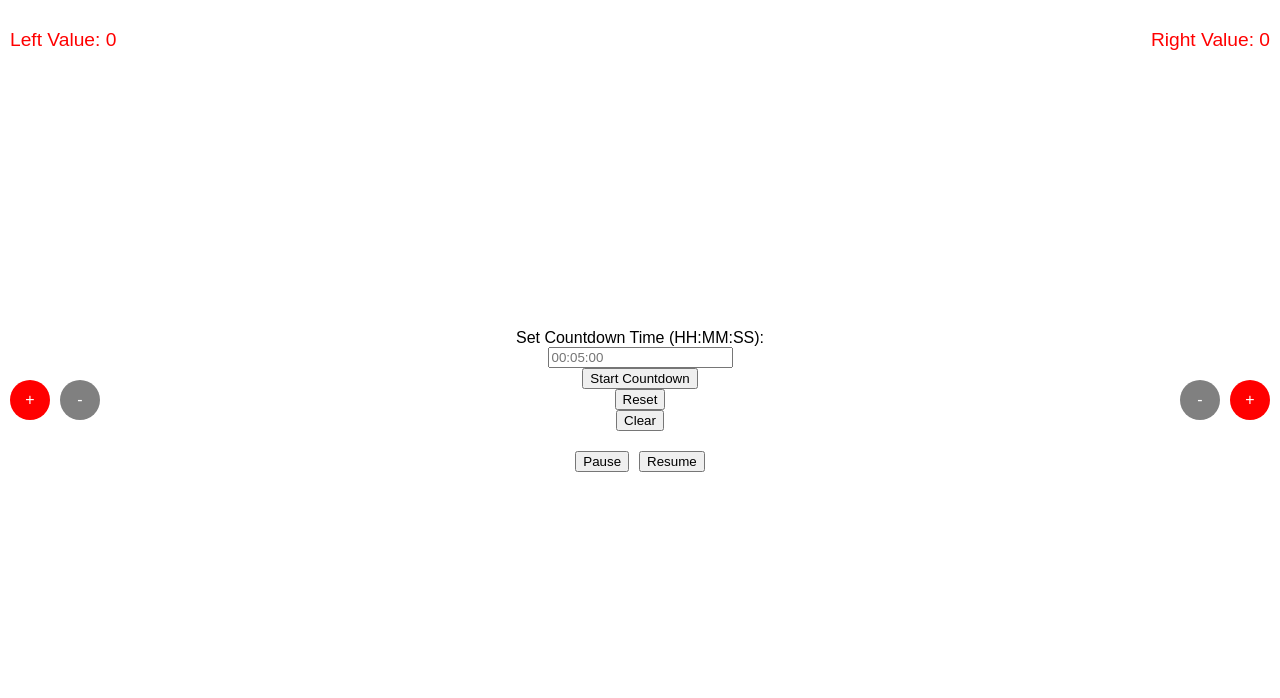
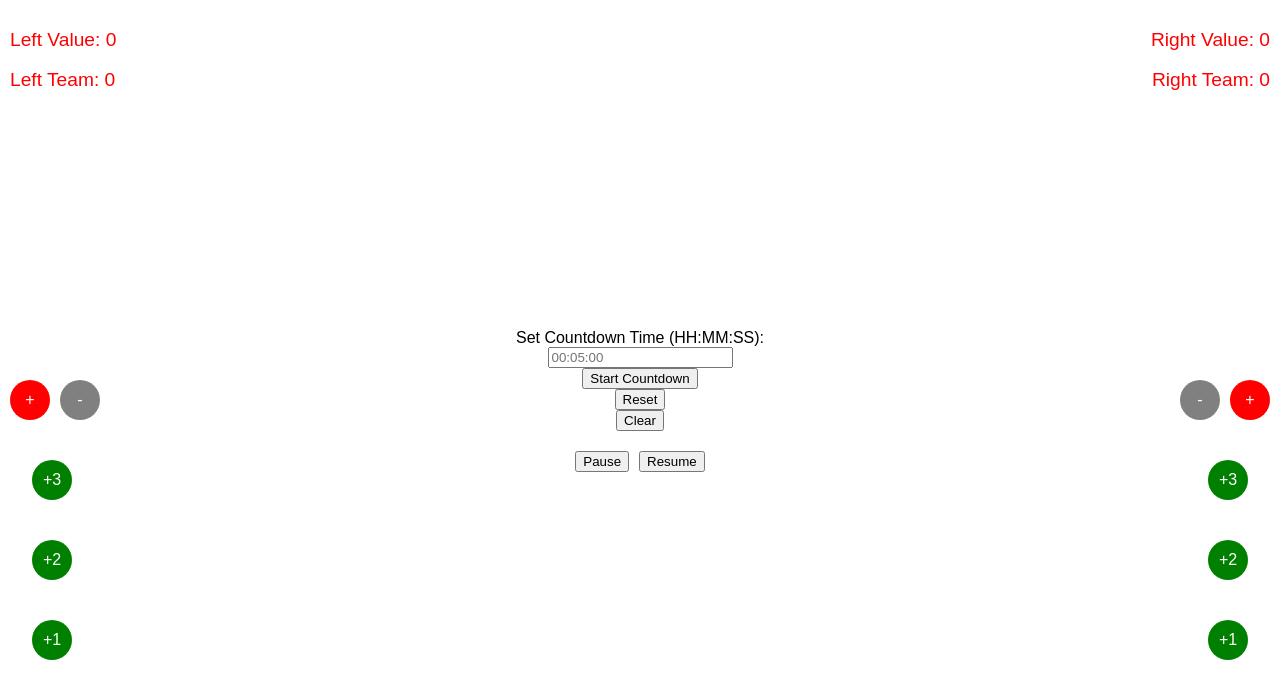
Before and after one commit to prats3992/score-board, a plain HTML site: page index.html in a window 1280 px wide. Drawn offline with Linux system fonts and the light colour scheme.

Commit message:
Added Team Scoring

```diff
--- a/index.html
+++ b/index.html
@@ -26,7 +26,7 @@
       gap: 10px;
     }
 
-    #leftBtn, #rightBtn, #leftDecreaseBtn, #rightDecreaseBtn {
+    #leftBtn, #rightBtn, #leftDecreaseBtn, #rightDecreaseBtn, #leftBtn3, #rightBtn3, #leftBtn2, #rightBtn2, #leftBtn1, #rightBtn1 {
       position: absolute;
       top: 50%;
       transform: translateY(-50%);
@@ -36,6 +36,48 @@
       border: none;
       border-radius: 50%;
       cursor: pointer;
+    }
+
+    #leftBtn3 {
+      top: 60%;
+      left: 2.5%;
+      background-color: green;
+      color: white;
+    }
+
+    #rightBtn3 {
+      top: 60%;
+      right: 2.5%;
+      background-color: green;
+      color: white;
+    }
+
+    #leftBtn2 {
+      top: 70%;
+      left: 2.5%;
+      background-color: green;
+      color: white;
+    }
+
+    #rightBtn2 {
+      top: 70%;
+      right: 2.5%;
+      background-color: green;
+      color: white;
+    }
+
+    #leftBtn1 {
+      top: 80%;
+      left: 2.5%;
+      background-color: green;
+      color: white;
+    }
+
+    #rightBtn1 {
+      top: 80%;
+      right: 2.5%;
+      background-color: green;
+      color: white;
     }
 
     #leftBtn {
@@ -62,11 +104,21 @@
       color: white;
     }
 
-    #leftValue, #rightValue {
+    #leftValue, #rightValue, #leftScore, #rightScore {
       position: absolute;
       top: 10px;
       color: red;
       font-size: 1.2em;
+    }
+
+    #leftScore {
+      left: 10px;
+      top: 50px;
+    }
+
+    #rightScore {
+      right: 10px;
+      top: 50px;
     }
 
     #leftValue {
@@ -92,6 +144,15 @@
   <button onclick="resumeTimer()">Resume</button>
 </div>
 
+<button id="leftBtn3" onclick="score_inc('left',3)">+3</button>
+<button id="rightBtn3" onclick="score_inc('right',3)">+3</button>
+
+<button id="leftBtn2" onclick="score_inc('left',2)">+2</button>
+<button id="rightBtn2" onclick="score_inc('right',2)">+2</button>
+
+<button id="leftBtn1" onclick="score_inc('left',1)">+1</button>
+<button id="rightBtn1" onclick="score_inc('right',1)">+1</button>
+
 <button id="leftBtn" onclick="increaseCounter('left')">+</button>
 <button id="rightBtn" onclick="increaseCounter('right')">+</button>
 <button id="leftDecreaseBtn" onclick="decreaseCounter('left')">-</button>
@@ -99,6 +160,8 @@
 
 <p id="leftValue">Left Value: 0</p>
 <p id="rightValue">Right Value: 0</p>
+<p id="leftScore">Left Team: 0</p>
+<p id="rightScore">Right Team: 0</p>
 
 <script>
   let timer;
@@ -106,6 +169,8 @@
   let initialTime;
   let leftCounter = 0;
   let rightCounter = 0;
+  let rightScore = 0;
+  let leftScore = 0;
 
   function startTimer() {
     const inputTime = document.getElementById('timeInput').value;
@@ -201,6 +266,16 @@
       document.getElementById('rightValue').innerText = `Right Value: ${rightCounter}`;
     }
   }
+
+  function score_inc(direction, score) {
+    if (direction === 'left') {
+      leftScore=leftScore+score;
+      document.getElementById('leftScore').innerText = `Left Team: ${leftScore}`;
+    } else if (direction === 'right') {
+      rightScore=rightScore+score;
+      document.getElementById('rightScore').innerText = `Right Team: ${rightScore}`;
+    }
+  }
 </script>
 
 </body>
```
